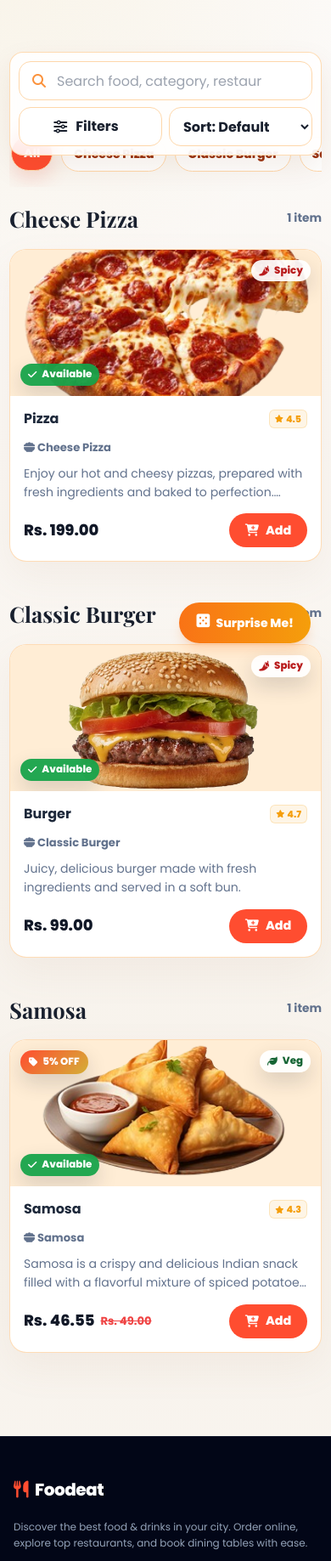
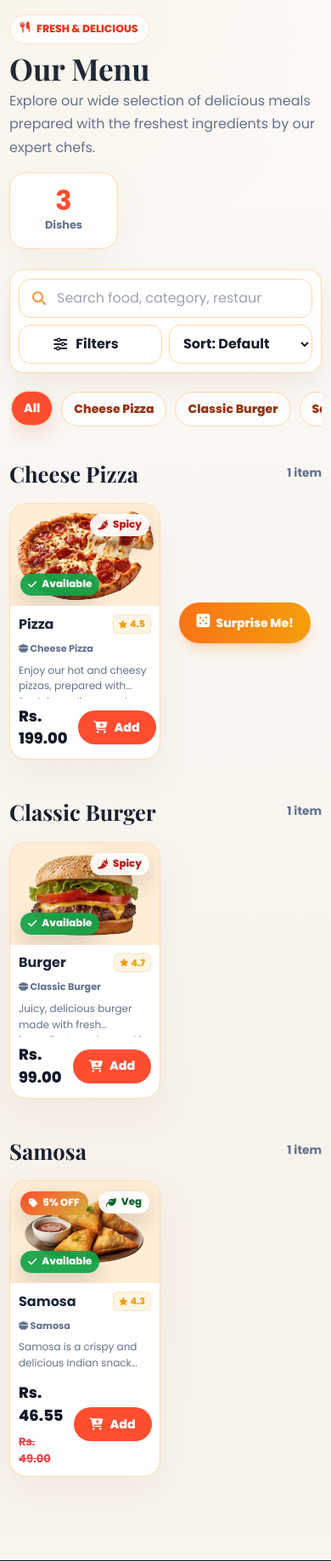
Before and after one commit to virudobariya24/FoodEat-, a Django app: page /menu/ in a window 390 px wide. Shown: the part 63-1900 px from the top of the page at 85% size. Run offline with Django 5.2, Linux system fonts and the light colour scheme; data comes from the database, SQL or seed files in the repository; some web fonts are replaced.

Commit message:
Enhance menu page layout with restored hero title, JavaScript crash fix, and premium mobile-responsive 2-column grid layout

```diff
--- a/templates/menu.html
+++ b/templates/menu.html
@@ -646,7 +646,38 @@
       }
 
       .card-container {
-        grid-template-columns: 1fr;
+        grid-template-columns: repeat(2, 1fr);
+        gap: 12px;
+      }
+
+      .menu-card {
+        min-height: auto;
+      }
+
+      .card-image-container {
+        height: 120px;
+      }
+
+      .card-content {
+        padding: 10px;
+      }
+
+      .card-content h3 {
+        font-size: 0.9rem;
+      }
+
+      .food-meta {
+        font-size: 0.7rem;
+        margin-top: 4px;
+      }
+
+      .food-description {
+        font-size: 0.75rem;
+        display: -webkit-box;
+        -webkit-line-clamp: 2;
+        -webkit-box-orient: vertical;
+        overflow: hidden;
+        margin: 8px 0;
       }
 
       .card-footer {
@@ -721,6 +752,21 @@
 
   <main class="page-container">
 
+    <!-- Menu Page Hero -->
+    <header class="menu-hero">
+      <div>
+        <div class="menu-eyebrow">
+          <i class="fa-solid fa-utensils"></i> Fresh & Delicious
+        </div>
+        <h1 class="menu-title">Our Menu</h1>
+        <p class="menu-subtitle">Explore our wide selection of delicious meals prepared with the freshest ingredients by our expert chefs.</p>
+      </div>
+      <div class="menu-count">
+        <strong id="visible-count">{{ food_items.count }}</strong>
+        <span>Dishes</span>
+      </div>
+    </header>
+
 
 
     {% regroup food_items|dictsort:"category" by category as categories %}
@@ -787,7 +833,13 @@
             data-has-offer="{% if p.active_discount %}true{% else %}false{% endif %}">
 
             <div class="card-image-container">
+              {% if p.food_image %}
               <img src="{{ p.food_image.url }}" alt="{{ p.food_name }}">
+              {% else %}
+              <div style="width: 100%; height: 100%; display: flex; align-items: center; justify-content: center; background: #fff7ed; color: #fb923c;">
+                <i class="fa-solid fa-utensils text-5xl opacity-40"></i>
+              </div>
+              {% endif %}
               {% if p.active_discount %}
               <span class="offer-badge"><i class="fa-solid fa-tag"></i>{{ p.active_discount.discount_percentage }}% OFF</span>
               {% endif %}
```
